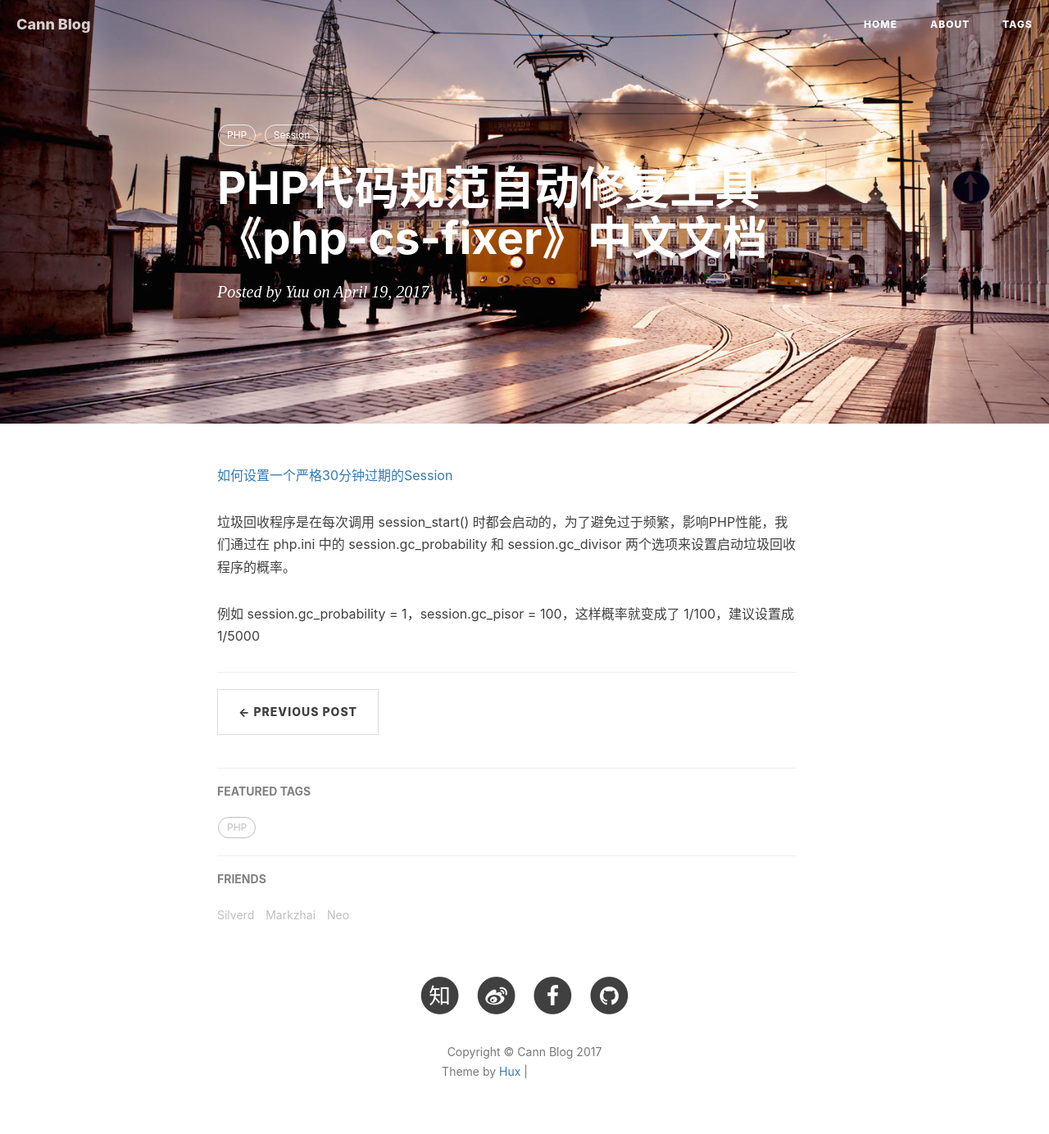
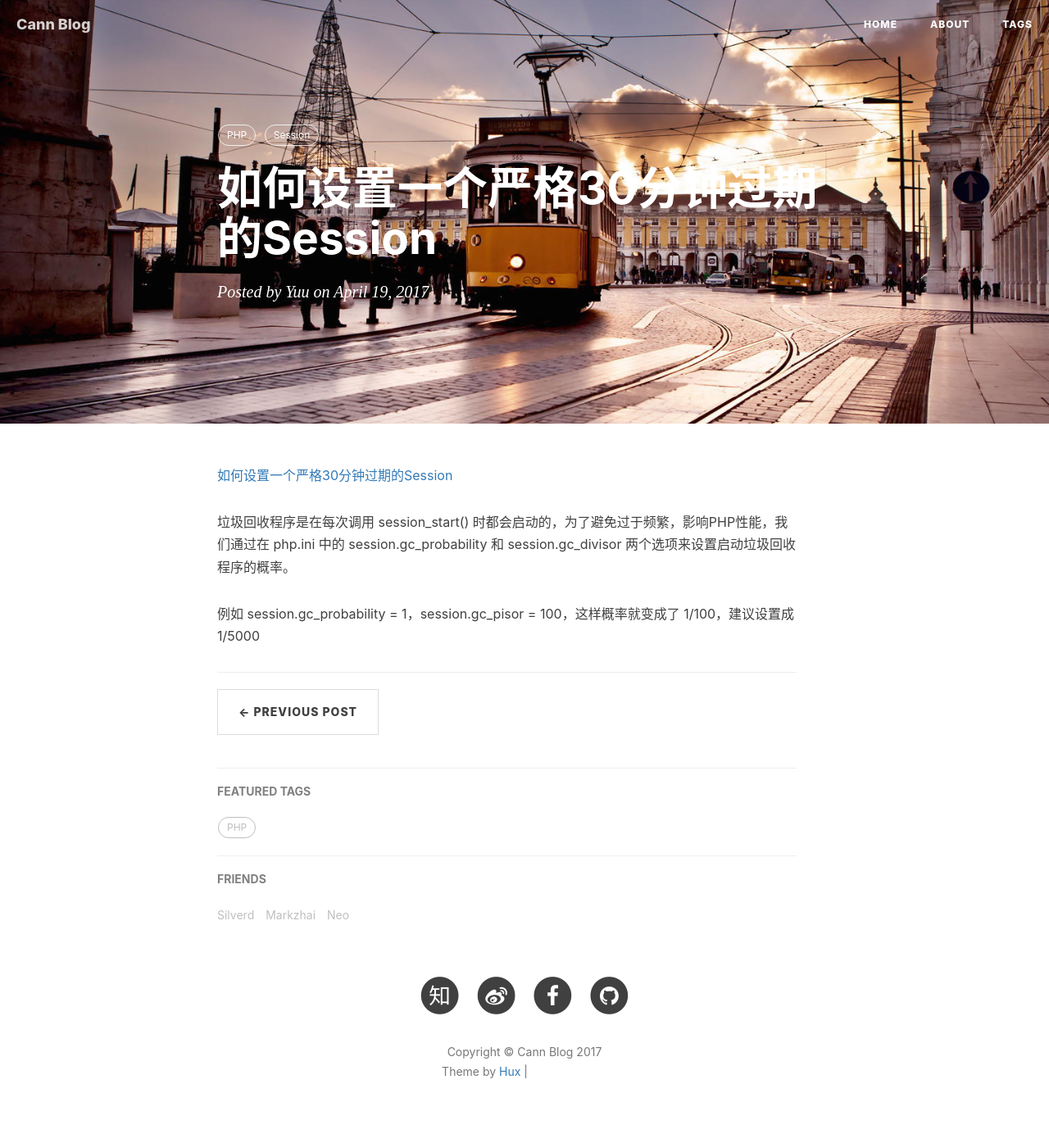
Before and after one commit to cnny/cnny.github.io, a Jekyll site: the page built from _posts/2017-07-07-Session-Lifetime.md, in a window 1280 px wide. Shown: the whole page at 82% size. Built offline with Jekyll 4.4.1, drawn with Linux system fonts in a browser that asks for light colours; nearby versions of some CDN libraries; comment, search, counter and statistics services are not loaded; grey boxes are pictures that could not be loaded.

Commit message:
Change name

```diff
--- a/_posts/2017-07-07-Session-Lifetime.md
+++ b/_posts/2017-07-07-Session-Lifetime.md
@@ -1,6 +1,6 @@
 ---
 layout:     post
-title:      "PHP代码规范自动修复工具《php-cs-fixer》中文文档"
+title:      "如何设置一个严格30分钟过期的Session"
 subtitle:   ""
 date:       2017-04-19 17:45:00
 author:     "Yuu"
```
